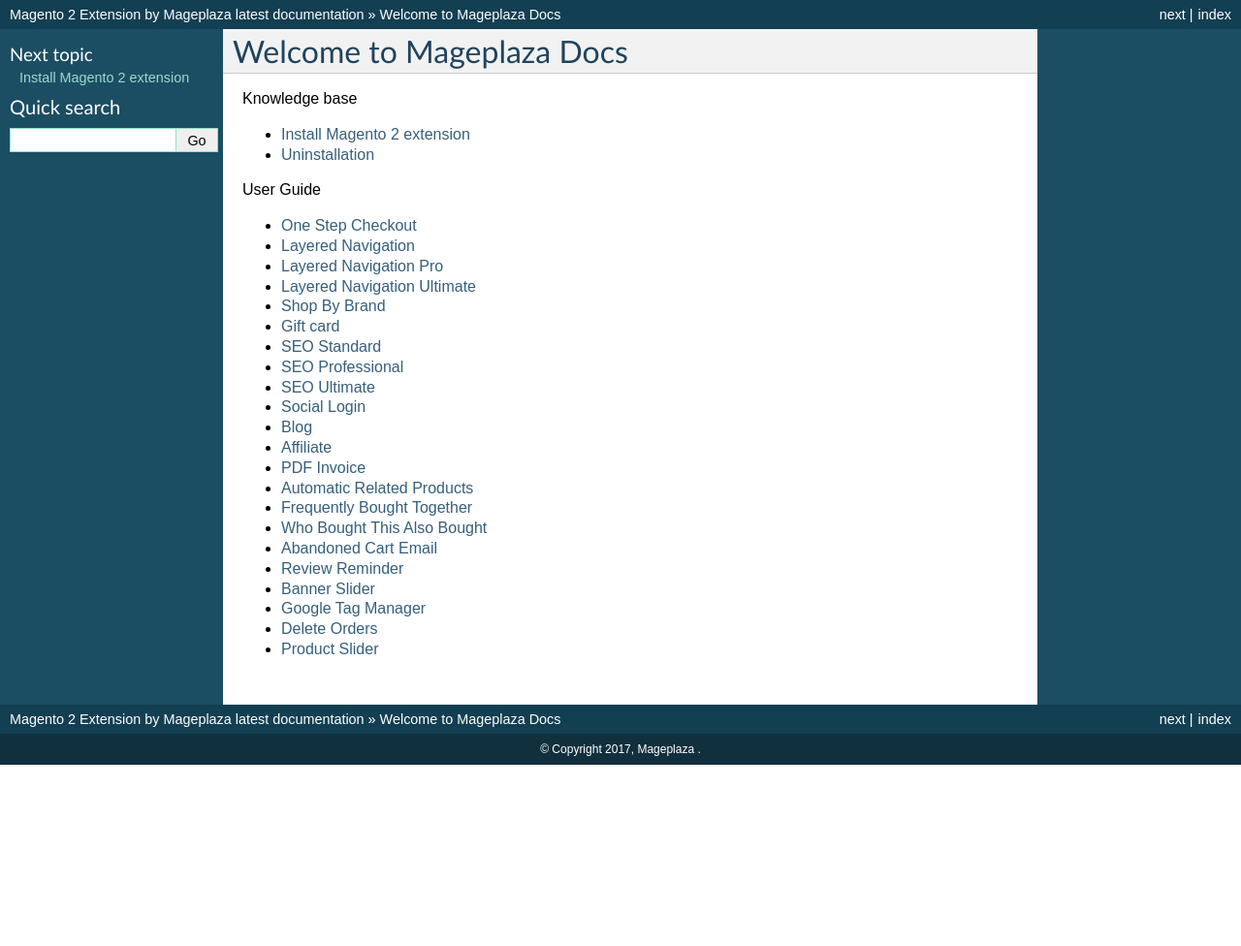
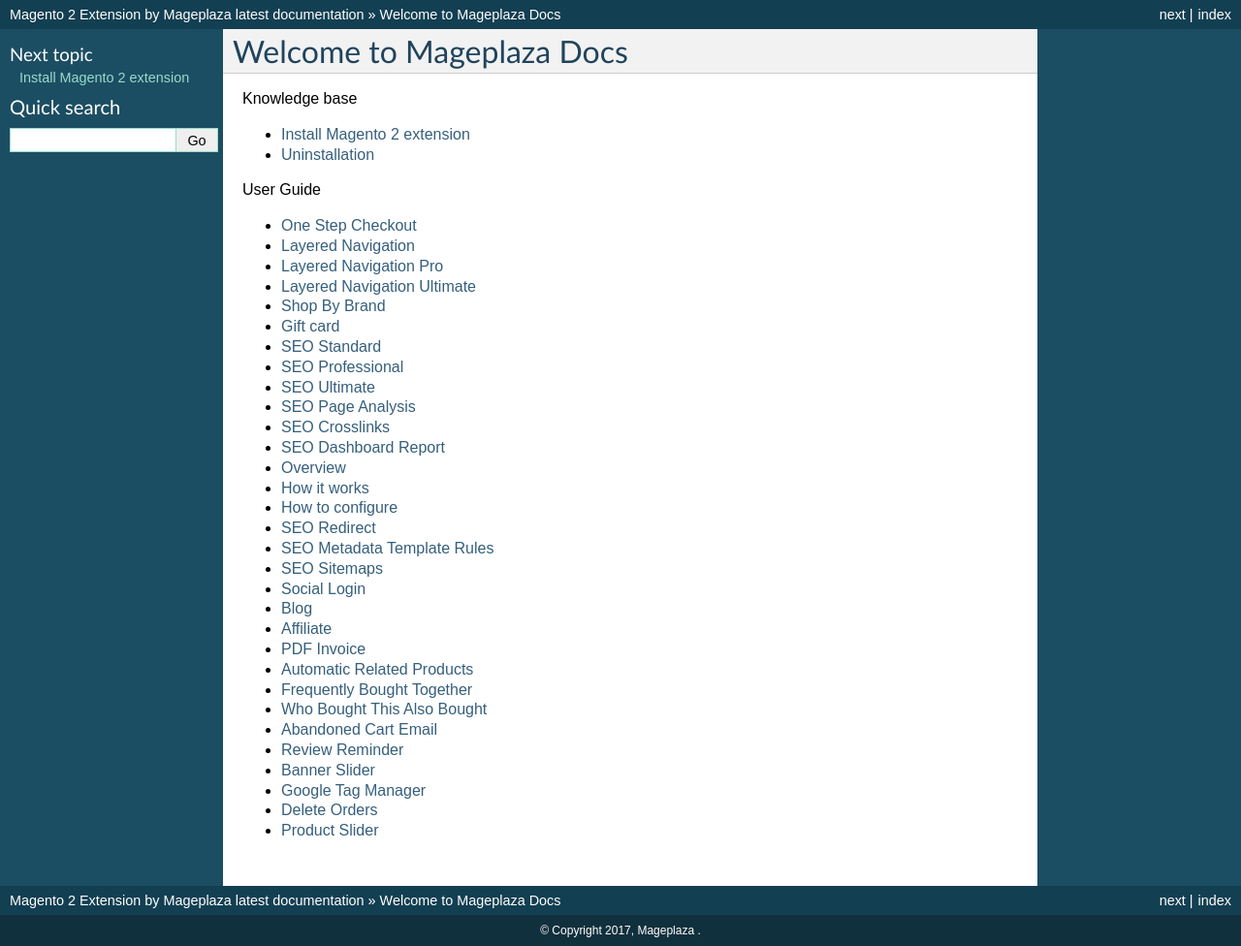
Before and after one commit to magepages/mpdocs, a Sphinx documentation site: the page built from docs/index.rst, in a window 1280 px wide. Shown: the whole page at 97% size. Built offline with Sphinx 7.4.7, drawn with Linux system fonts in a browser that asks for light colours; pages that are not in the unit, such as notebooks, are missing from menus; before the commit the page ends 900 px from its top, so only the background shows below that.

Commit message:
Update index.rst

```diff
--- a/docs/index.rst
+++ b/docs/index.rst
@@ -27,6 +27,12 @@
    seo-m2/index
    seo-pro/index
    seo-ultimate/index
+   seo-analysis-m2/index
+   seo-crosslinks-m2/index
+   seo-dashboard-report-m2/index
+   seo-redirect-m2/index
+   seo-rules-m2/index
+   seo-sitemap-m2/index
    social-login-m2/index
    blog-m2/index
    smtp/index
```
